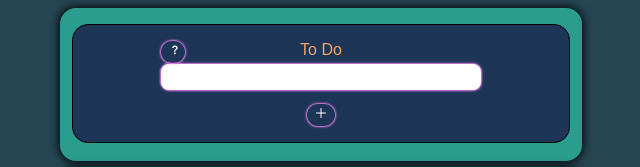
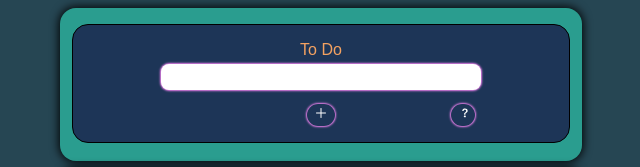
Before and after one commit to SamuelLiew/ToDo-RedesignReact, a React (Create React App) app: page / in a window 1280 px wide. Shown: the top 167 px of the page, without its empty margins (319-959 px from the left). Built offline with nearby package versions, Linux system fonts and the light colour scheme.

Commit message:
Added Validation in input fields, tweaked some texts in the help section

```diff
--- a/src/Components/Help/Help.js
+++ b/src/Components/Help/Help.js
@@ -34,6 +34,7 @@ const Help = (props) => {
           <ImExit />
         </button>
       </div>
+      <h2>Under Production</h2>
     </div>
   );
 
@@ -44,7 +45,7 @@ const Help = (props) => {
           <ImExit />
         </button>
       </div>
-      <h2>Double Click/Tap on the Darker area to access Advanced Controls</h2>
+      <h2>Double Click on the Darker area to access Advanced Controls</h2>
       <img
         src="https://i.ibb.co/QnWb79M/Input-Field.png"
         alt="Input Field"
@@ -89,7 +90,7 @@ const Help = (props) => {
         src="https://i.ibb.co/LSCSb5C/Input-Example.jpg"
         alt="Input Demo"
       ></img>
-      <h2>Pressing the Add Button will add a to do task as such</h2>
+      <h2>Clicking the Add Button will add a to do task as such</h2>
       <img
         src="https://i.ibb.co/nDLn31m/Results-Demonstration.png"
         alt="result Demo"
--- a/src/Components/InputArea/InputArea.css
+++ b/src/Components/InputArea/InputArea.css
@@ -21,7 +21,7 @@
 
 .submitContainer {
   display: flex;
-  justify-content: center;
+  justify-content: space-between;
 }
 
 .submitButton {
@@ -48,10 +48,14 @@
 }
 
 .questionButton{
-  float: left;
   border-radius:1rem;
   width: 1.5rem;
-  position: absolute;
+  margin-top: 0.5rem;
+}
+
+.supporter{
+  width: 30px;
+  height:24px;
 }
 
 form {
@@ -69,3 +73,8 @@ button {
   background-color: inherit;
   font-size: 1rem;
 }
+
+.invalid {
+  box-shadow: 0px 0px 2px 1px red;
+
+}
--- a/src/Components/InputArea/InputArea.js
+++ b/src/Components/InputArea/InputArea.js
@@ -8,6 +8,7 @@ const InputArea = (props) => {
   const [Time, updateTime] = useState("");
   const [VidLink, updateVidLink] = useState("");
   const [Advanced, updateAdvanced] = useState(false);
+  const [isValid, updateIsValid] = useState(true)
 
   const vidLinkHandler = (e) => {
     updateVidLink(e.target.value);
@@ -27,7 +28,16 @@ const InputArea = (props) => {
 
   const submitHandler = (e) => {
     e.preventDefault();
+    updateTime("");
+    updateToDo("");
+    updateVidLink("");
+    updateImgLink("");
 
+    if (ToDo.trim().length === 0) {
+      updateIsValid(false)
+      return;
+    }
+    updateIsValid(true)
     const toDoData = {
       Key: Math.random(),
       Text: ToDo,
@@ -35,11 +45,6 @@ const InputArea = (props) => {
       Time: Time,
       Video: VidLink,
     };
-
-    updateTime("");
-    updateToDo("");
-    updateVidLink("");
-    updateImgLink("");
 
     props.onAddToDo(toDoData);
   };
@@ -89,12 +94,9 @@ const InputArea = (props) => {
     <div className="formContainer" onDoubleClick={advancedHandler}>
       <form onSubmit={submitHandler}>
         <div className="toDoContainer">
-          <button className="questionButton" onClick={helpHandler}>
-            <BsQuestion />
-          </button>
           <label className="toDoLabel">To Do</label>
           <input
-            className="toDoInput"
+            className={`toDoInput ${!isValid ? "invalid" : ""}`}
             type="text"
             value={ToDo}
             onChange={toDoHandler}
@@ -104,9 +106,17 @@ const InputArea = (props) => {
         </div>
         {Advanced && AdvancedInput}
         <div className="submitContainer">
-          <button className="submitButton" type="submit">
-            <IoAddOutline />
-          </button>
+          <div className="supporter"></div>
+          <div className="submitButtonContainer">
+            <button className="submitButton" type="submit">
+              <IoAddOutline />
+            </button>
+          </div>
+          <div className="supporter">
+            <button className="questionButton" onClick={helpHandler}>
+              <BsQuestion />
+            </button>
+          </div>
         </div>
       </form>
     </div>
```
